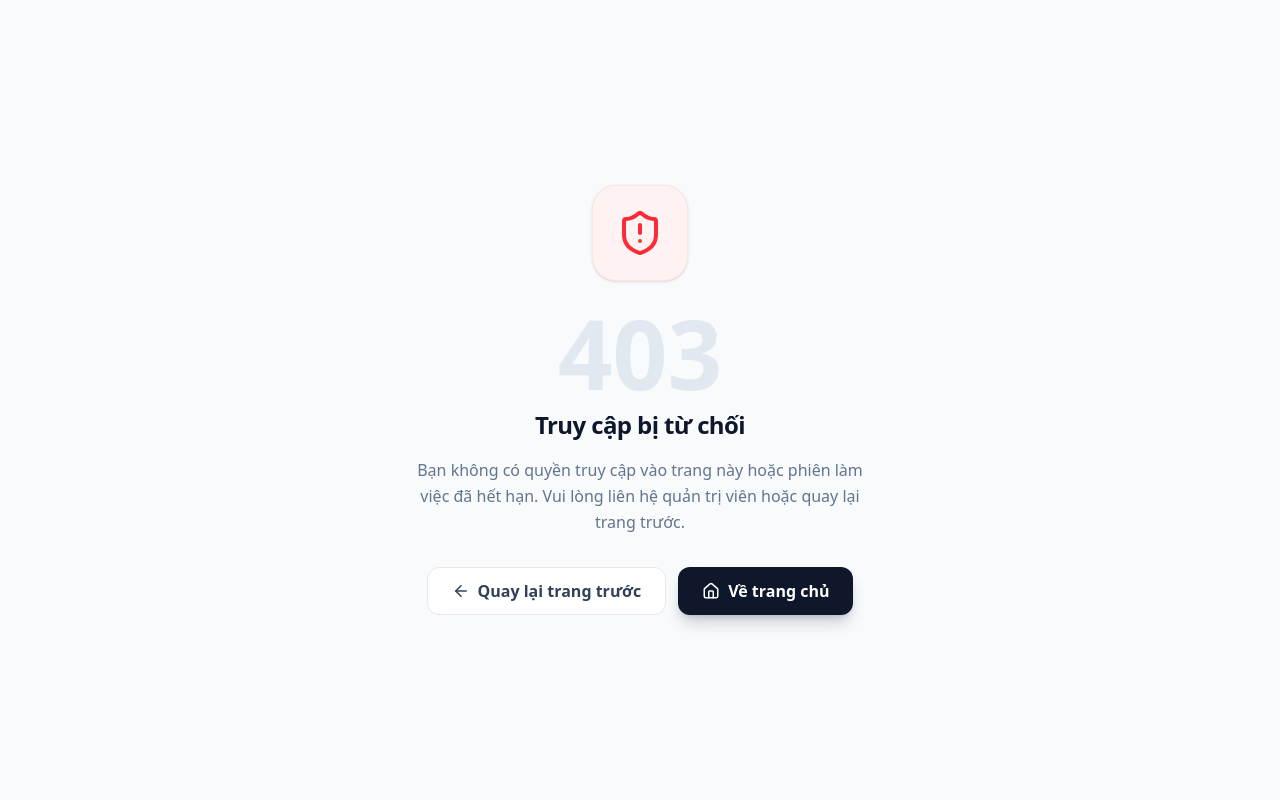
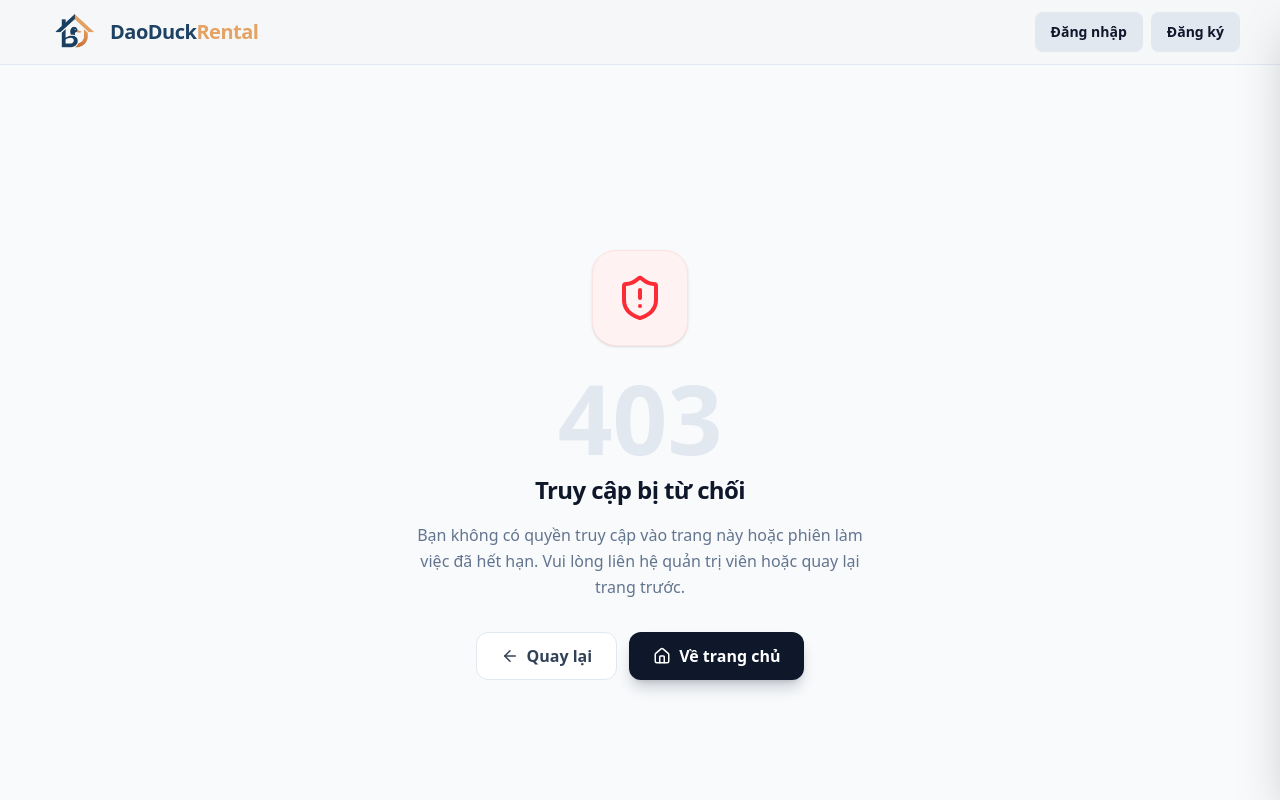
Before and after one commit to DaoDuck3008/Rental-Listing-Platform, a Next.js app in the folder apps/frontend/: page /error/403 in a window 1280 px wide. Shown: the top 800 px of the page. Built offline with nearby package versions, Linux system fonts and the light colour scheme; no server answers.

Commit message:
fix: Add Message and redirect params on 403 page

```diff
--- a/apps/frontend/app/(profile)/profile/listing-management/page.tsx
+++ b/apps/frontend/app/(profile)/profile/listing-management/page.tsx
@@ -18,6 +18,7 @@ import { useState, useEffect } from "react";
 import { toast } from "react-toastify";
 import { useListingTypes } from "@/hooks/useListingTypes";
 import { handleError } from "@/utils";
+import { useRouter } from "next/navigation";
 
 interface Listing {
   id: string;
@@ -51,6 +52,8 @@ export default function ListingManagementPage() {
   const [page, setPage] = useState<number>(1);
   const [listings, setListings] = useState<Listing[]>([]);
   const [pagination, setPagination] = useState<Pagination | null>(null);
+
+  const router = useRouter();
 
   // Debounce search keyword
   useEffect(() => {
@@ -89,6 +92,12 @@ export default function ListingManagementPage() {
       setPagination(pagination);
     } catch (error: any) {
       handleError(error, "Lỗi không xác định. Vui lòng thử lại sau");
+      if(error?.response?.data?.error === "UNAUTHORIZED"){
+        router.push("/login?redirect=/profile/listing-management");
+      }
+      if(error?.response?.data?.error === "FORBIDDEN"){
+        router.push("/error/403?redirect=/profile&message=Bạn không có quyền truy cập vào trang này hoặc phiên làm việc đã hết hạn. Vui lòng liên hệ quản trị viên hoặc quay lại trang trước.");
+      }
     } finally {
     }
   };
--- a/apps/frontend/app/error/403/page.tsx
+++ b/apps/frontend/app/error/403/page.tsx
@@ -1,11 +1,14 @@
 "use client";
 
-import { useRouter } from "next/navigation";
+import { useRouter, useSearchParams } from "next/navigation";
 import Link from "next/link";
 import { ArrowLeft, Home, ShieldAlert } from "lucide-react";
 
 export default function ForbiddenPage() {
   const router = useRouter();
+  const searchParams = useSearchParams();
+  const message = searchParams.get("message");
+  const redirect = searchParams.get("redirect");
 
   return (
     <div className="min-h-screen bg-slate-50 flex flex-col items-center justify-center p-4">
@@ -21,16 +24,16 @@ export default function ForbiddenPage() {
           Truy cập bị từ chối
         </h2>
         <p className="text-slate-500 mb-8 leading-relaxed">
-          Bạn không có quyền truy cập vào trang này hoặc phiên làm việc đã hết hạn. Vui lòng liên hệ quản trị viên hoặc quay lại trang trước.
+          {message || "Bạn không có quyền truy cập vào trang này hoặc phiên làm việc đã hết hạn. Vui lòng liên hệ quản trị viên hoặc quay lại trang trước."}
         </p>
 
         <div className="flex flex-col sm:flex-row items-center justify-center gap-3">
           <button
-            onClick={() => router.back()}
+            onClick={() => router.push(redirect || "/")}
             className="w-full sm:w-auto flex items-center justify-center gap-2 h-12 px-6 rounded-xl border border-slate-200 bg-white text-slate-700 font-bold hover:bg-slate-50 transition-all active:scale-95"
           >
             <ArrowLeft size={18} />
-            Quay lại trang trước
+            Quay lại
           </button>
 
           <Link
--- /dev/null
+++ b/apps/frontend/app/error/layout.tsx
@@ -0,0 +1,17 @@
+import "@/styles/global.css";
+import AppHeader from "@/components/layout/header";
+import AppFooter from "@/components/layout/footer";
+
+export default function RootLayout({
+  children,
+}: Readonly<{
+  children: React.ReactNode;
+}>) {
+  return (
+    <>
+      <AppHeader />
+      <div className="min-h-screen">{children}</div>
+      <AppFooter />
+    </>
+  );
+}
```
